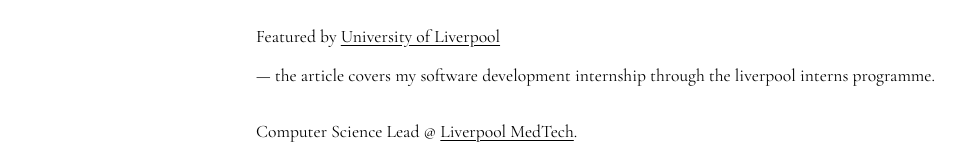
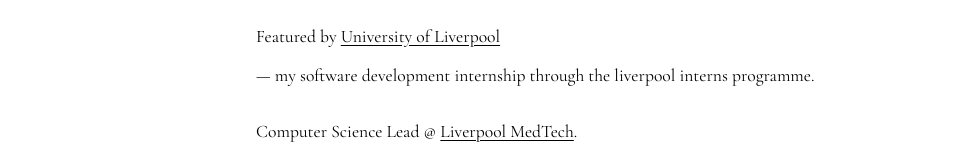
Before and after one commit to osamaajr/personalportfolio, a plain HTML site: page index.html in a window 1280 px wide. Shown: the part 479-629 px from the top of the page, without its empty margins (90-1055 px from the left). Drawn offline with nearby package versions, Linux system fonts and the light colour scheme; a script that the page names is missing.

Commit message:
Update internship description in index.html

```diff
--- a/index.html
+++ b/index.html
@@ -85,7 +85,7 @@
         </div>
         <div class="section">
           <p>Featured by <a href="https://www.liverpool.ac.uk/careers/students/blog/case-studies/osama-doctoria-internship/" target="_blank" rel="noopener noreferrer">University of Liverpool</a></p>
-          <span class="item">the article covers my software development internship through the liverpool interns programme.</span>
+          <span class="item">my software development internship through the liverpool interns programme.</span>
         </div>
         <div class="section">
           <p>Computer Science Lead @ <a href="#">Liverpool MedTech</a>.</p>
```
